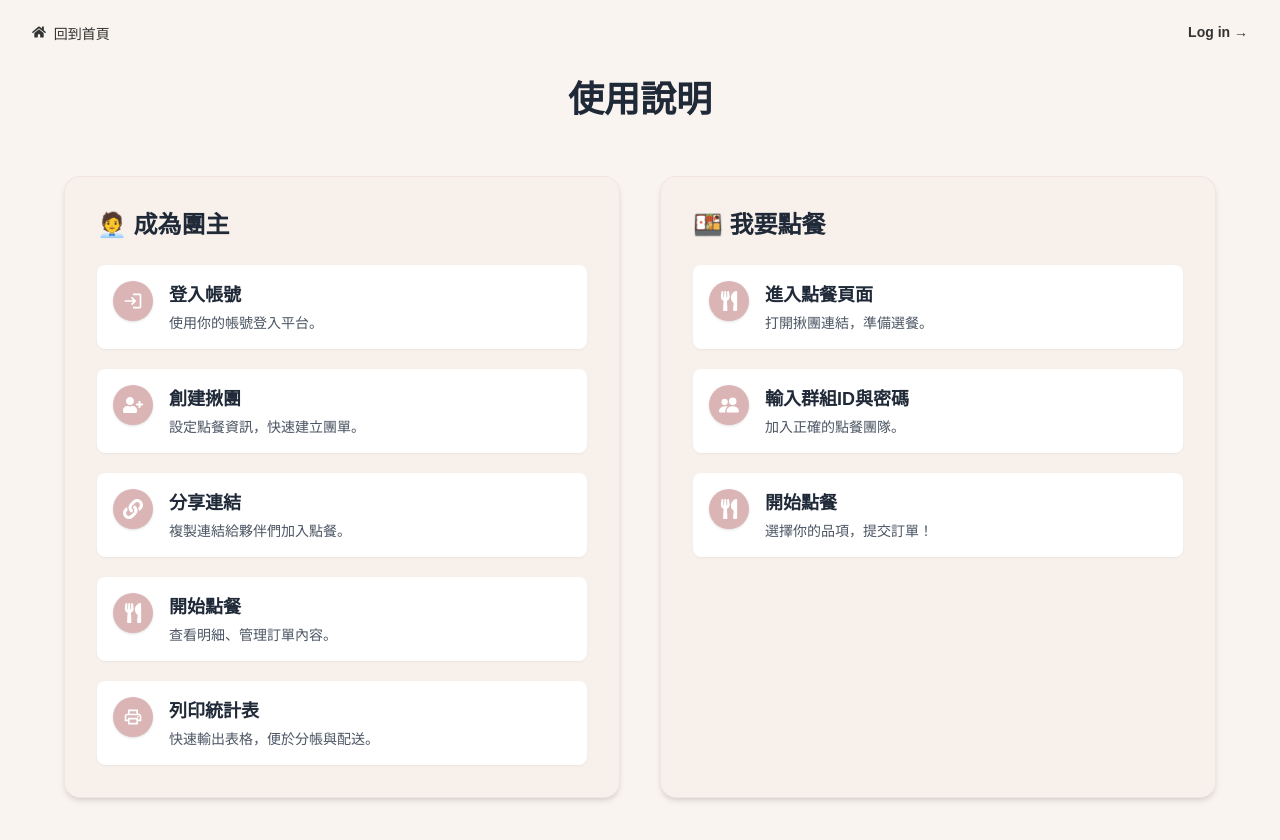
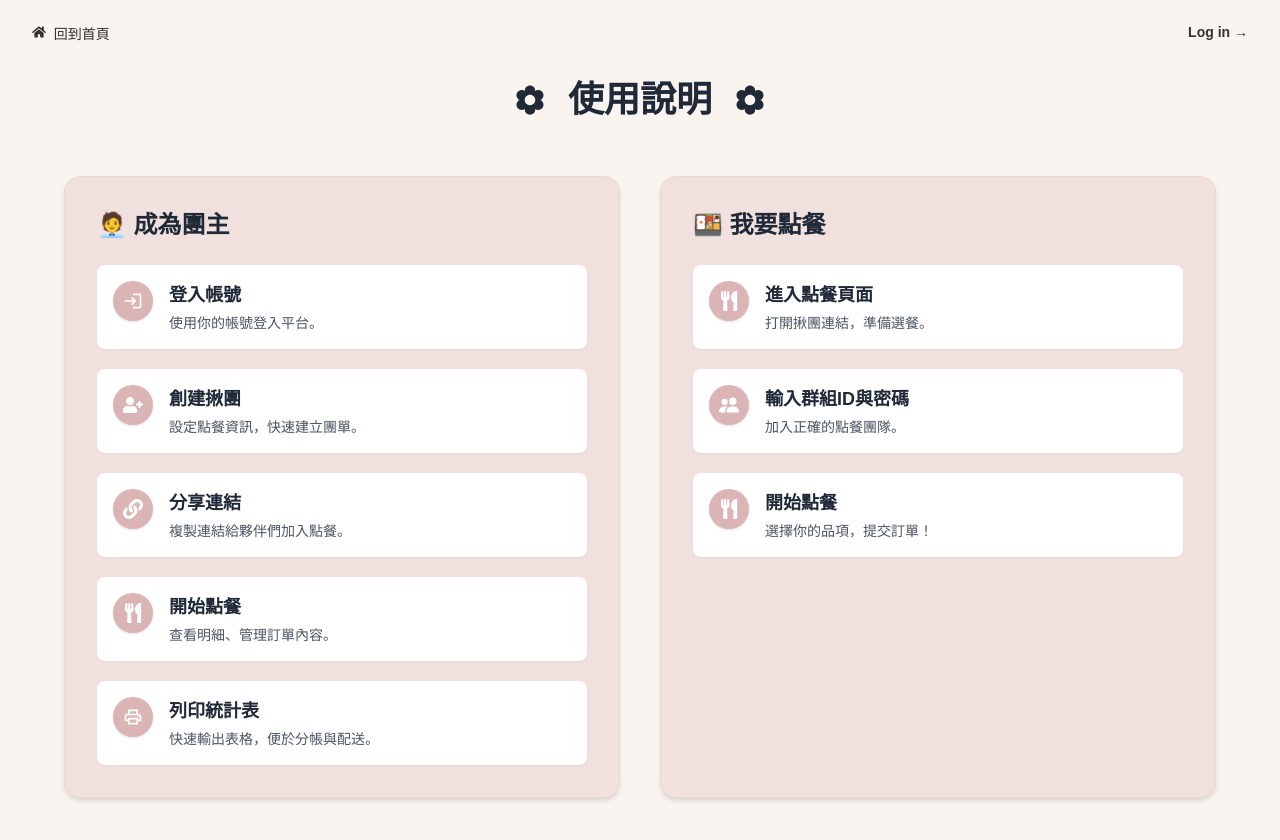
Before and after one commit to yijing0310/order-front, a Next.js app: page /how-to-use in a window 1280 px wide. Shown: the top 840 px of the page. Built offline with nearby package versions, Linux system fonts and the light colour scheme; no server answers.

Commit message:
修改說明頁樣式

```diff
--- a/app/how-to-use/page.js
+++ b/app/how-to-use/page.js
@@ -4,6 +4,7 @@ import { motion } from "framer-motion";
 import { FaUserPlus, FaLink, FaUtensils, FaFileAlt } from "react-icons/fa";
 import { BsPeopleFill } from "react-icons/bs";
 import { MdLogin, MdOutlinePrint } from "react-icons/md";
+import { IoMdFlower } from "react-icons/io";
 export default function HowToUsePage() {
     const ownerSteps = [
         {
@@ -61,15 +62,15 @@ export default function HowToUsePage() {
     };
 
     return (
-        <section className="min-h-screen px-6 py-20  text-gray-800">
+        <section className="min-h-screen px-6 py-20  text-gray-800 ">
             <div className="max-w-6xl mx-auto text-center">
-                <h2 className="text-3xl sm:text-4xl font-bold mb-14 ">
-                    使用說明
+                <h2 className="text-3xl sm:text-4xl font-bold mb-14 flex justify-center gap-5 items-center">
+                    <IoMdFlower /> 使用說明 <IoMdFlower />
                 </h2>
 
                 <div className="grid grid-cols-1 lg:grid-cols-2 gap-10">
                     {/* 團主區塊 */}
-                    <div className="bg-third/5 rounded-2xl p-8 shadow-md border border-third/20">
+                    <div className="bg-third/30 rounded-2xl p-8 shadow-md border border-third/20">
                         <h3 className="text-2xl font-semibold  mb-6 text-left">
                             🧑‍💼 成為團主
                         </h3>
@@ -101,7 +102,7 @@ export default function HowToUsePage() {
                     </div>
 
                     {/* 點餐者區塊 */}
-                    <div className="bg-third/5 rounded-2xl p-8 shadow-md border border-third/20">
+                    <div className="bg-third/30 rounded-2xl p-8 shadow-md border border-third/20">
                         <h3 className="text-2xl font-semibold  mb-6 text-left">
                             🍱 我要點餐
                         </h3>
```
